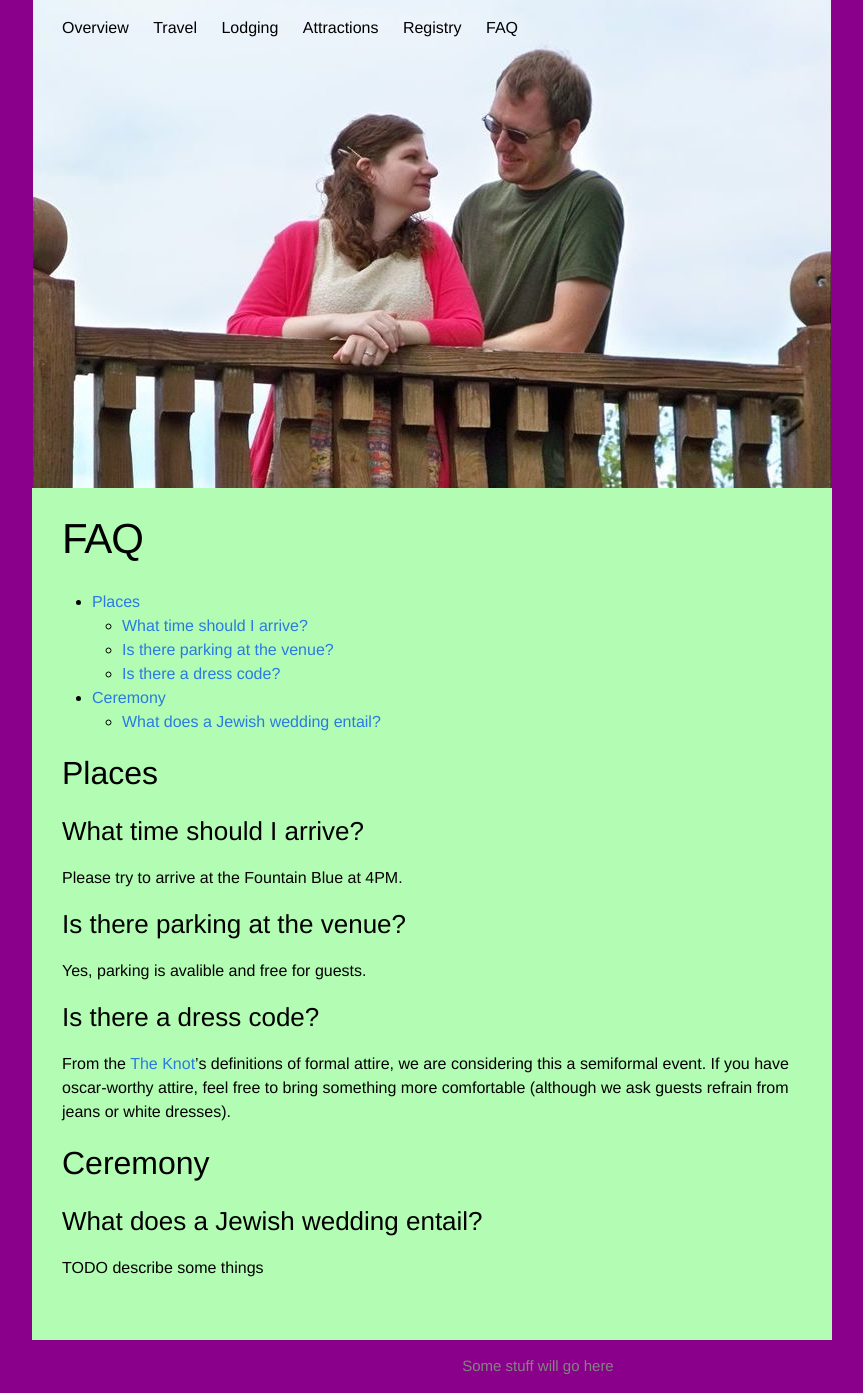
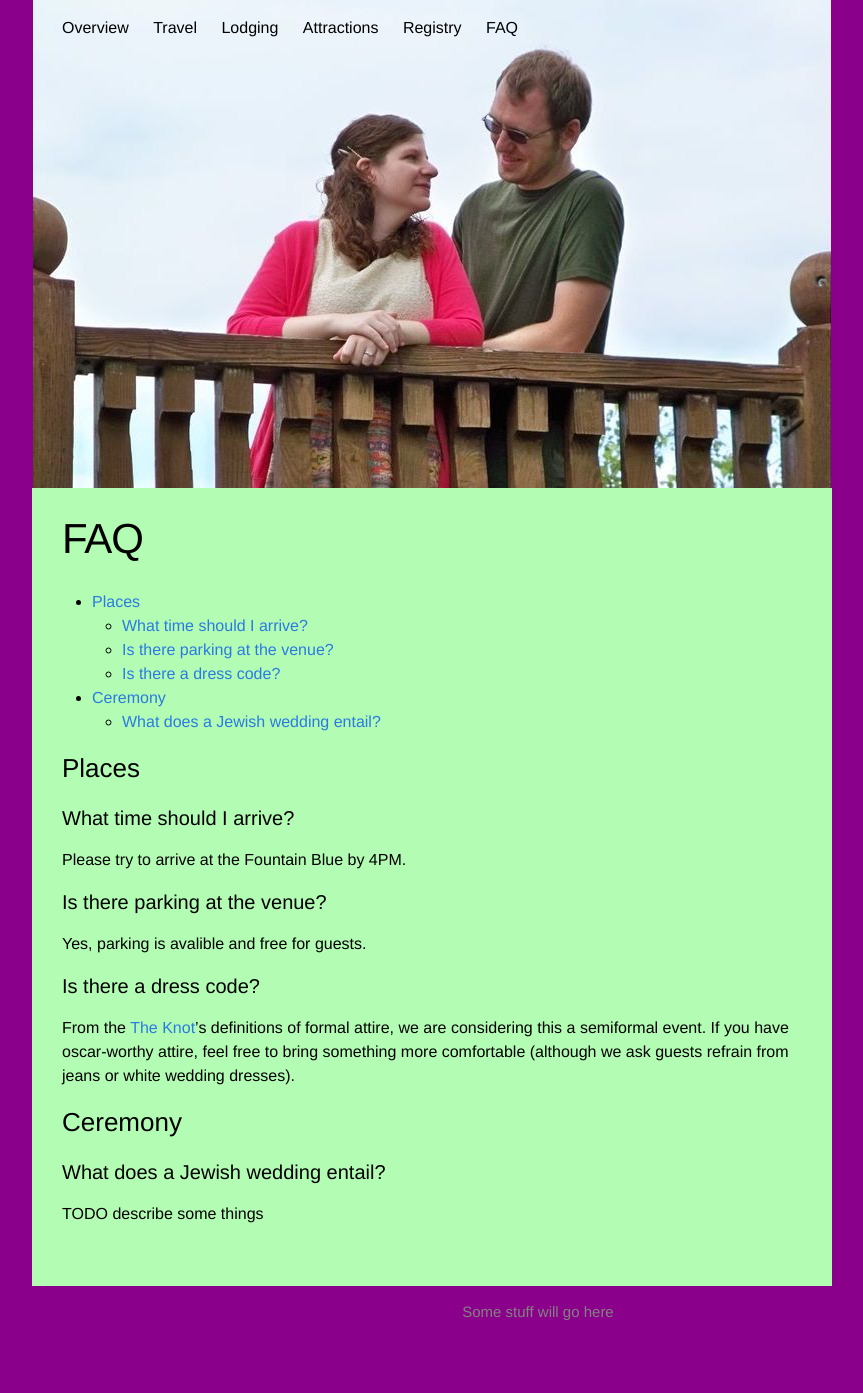
Before and after one commit to sargas/wedding-site, a Jekyll site: the page built from faq.md, in a window 1280 px wide. Shown: the whole page, without its empty margins (208-1071 px from the left). Built offline with Jekyll 4.4.1, drawn with Linux system fonts in a browser that asks for light colours; after the commit the page ends 1339 px from its top, so only the background shows below that.

Commit message:
Add more UX/content to attractions
Broken on mobile, and really a placeholder for whatever card-like thing
goes here.

```diff
--- a/attractions.html
+++ b/attractions.html
@@ -8,5 +8,10 @@
 <script type="text/javascript" src="https://maps.googleapis.com/maps/api/js?key=AIzaSyDkSd85eR6hwvRMU7RdrRf-hW8BgFy_oKs"></script>
 <script src="/js/attractions.js"></script>
 
+<noscript>
+	<p>Javascript disabled? This page uses jQuery (off Google's <a href="https://developers.google.com/speed/libraries/devguide">Hosted Libraries</a>), Google Maps Javascript API, and a local javascript file to create the interface. Feel free to read the <a href="/attraction_info.json">data</a> used for the map if you don't want to want to enable scripting.</p>
+	<p>If you don't know what any of this means, something is wrong. <a href="mailto:joe@neoturbine.net">Email</a> us?</p>
+</noscript>
+
 <div id="map-canvas"></div>
 <div id="map-markers"></div>
--- a/css/attractions.scss
+++ b/css/attractions.scss
@@ -13,6 +13,19 @@
 	display: inline-block;
 	margin: 2pt;
 	padding: 0pt 3pt;
+	width: 46%;
+
+	vertical-align: top;
+
+	a:first-child {
+		font-weight: bold;
+	}
+
+	p {
+		overflow: hidden;
+		text-overflow: ellipsis;
+		white-space: nowrap;
+	}
 }
 
 .marker-selected {
--- a/faq.md
+++ b/faq.md
@@ -7,18 +7,18 @@
 * Table of Contents
 {:toc}
 
-## Places
+### Places
 
-### What time should I arrive?
-Please try to arrive at the Fountain Blue at 4PM.
+#### What time should I arrive?
+Please try to arrive at the Fountain Blue by 4PM.
 
-### Is there parking at the venue?
+#### Is there parking at the venue?
 Yes, parking is avalible and free for guests.
 
-### Is there a dress code?
-From the <a href="http://wedding.theknot.com/wedding-planning/attending-wedding/articles/wedding-guest-attire-cheat-sheet.aspx">The Knot</a>'s definitions of formal attire, we are considering this a semiformal event. If you have oscar-worthy attire, feel free to bring something more comfortable (although we ask guests refrain from jeans or white dresses).
+#### Is there a dress code?
+From the <a href="http://wedding.theknot.com/wedding-planning/attending-wedding/articles/wedding-guest-attire-cheat-sheet.aspx">The Knot</a>'s definitions of formal attire, we are considering this a semiformal event. If you have oscar-worthy attire, feel free to bring something more comfortable (although we ask guests refrain from jeans or white wedding dresses).
 
-## Ceremony
+### Ceremony
 
-### What does a Jewish wedding entail?
+#### What does a Jewish wedding entail?
 TODO describe some things
```
Also changed, not shown: attraction_info.json (+62 -3 lines), js/attractions.coffee (+44 -20 lines).
